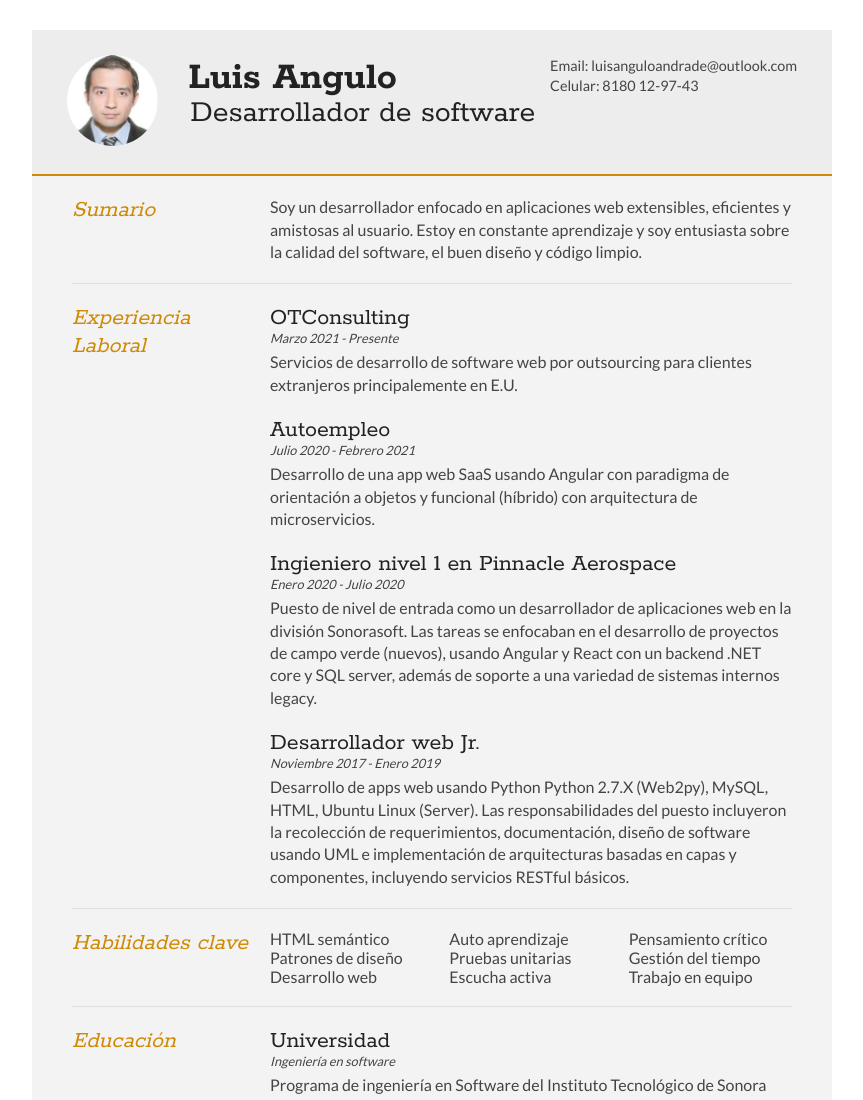
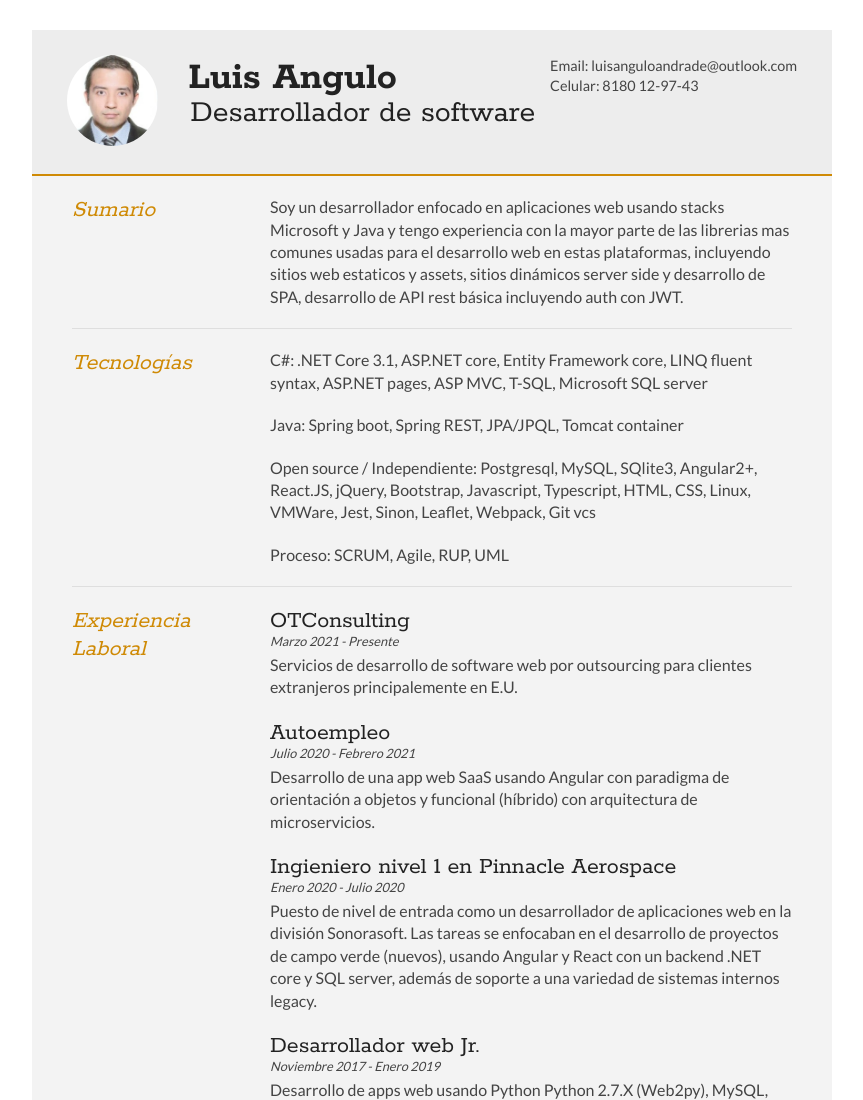
Before and after one commit to Luis-Angulo/resume, a plain HTML site: page index.html in a window 1280 px wide. Shown: the top 1100 px of the page, without its empty margins (208-1071 px from the left). Drawn offline with Linux system fonts and the light colour scheme.

Commit message:
Agreagada seccion de tecnologias, cambios en sumario

```diff
--- a/index.html
+++ b/index.html
@@ -44,9 +44,47 @@
 
             <div class="sectionContent">
               <p>
-                Soy un desarrollador enfocado en aplicaciones web extensibles, eficientes y amistosas al usuario.
-                Estoy en constante aprendizaje y soy entusiasta sobre la calidad del software, el buen diseño y código limpio.
+                Soy un desarrollador enfocado en aplicaciones web usando stacks
+                Microsoft y Java y tengo experiencia con la mayor parte de las
+                librerias mas comunes usadas para el desarrollo web en estas
+                plataformas, incluyendo sitios web estaticos y assets, sitios
+                dinámicos server side y desarrollo de SPA, desarrollo de API
+                rest básica incluyendo auth con JWT.
               </p>
+            </div>
+          </article>
+          <div class="clear"></div>
+        </section>
+
+        <section>
+          <article>
+            <header class="sectionTitle">
+              <h1>Tecnologías</h1>
+            </header>
+            <div class="sectionContent">
+              <div>
+                <p>
+                  C#: .NET Core 3.1, ASP.NET core, Entity Framework core, LINQ
+                  fluent syntax, ASP.NET pages, ASP MVC, T-SQL, Microsoft SQL
+                  server
+                </p>
+              </div>
+              <div>
+                <p>
+                  Java: Spring boot, Spring REST, JPA/JPQL, Tomcat container
+                </p>
+              </div>
+              <div>
+                <p>
+                  Open source / Independiente: Postgresql, MySQL, SQlite3,
+                  Angular2+, React.JS, jQuery, Bootstrap, Javascript,
+                  Typescript, HTML, CSS, Linux, VMWare, Jest, Sinon, Leaflet,
+                  Webpack, Git vcs
+                </p>
+              </div>
+              <div>
+                <p>Proceso: SCRUM, Agile, RUP, UML</p>
+              </div>
             </div>
           </article>
           <div class="clear"></div>
@@ -60,20 +98,31 @@
             <article>
               <h2>OTConsulting</h2>
               <p class="subDetails">Marzo 2021 - Presente</p>
-              <p>Servicios de desarrollo de software web por outsourcing para clientes extranjeros principalemente en E.U.</p>
+              <p>
+                Servicios de desarrollo de software web por outsourcing para
+                clientes extranjeros principalemente en E.U.
+              </p>
             </article>
 
             <article>
               <h2>Autoempleo</h2>
               <p class="subDetails">Julio 2020 - Febrero 2021</p>
-              <p>Desarrollo de una app web SaaS usando Angular con paradigma de orientación a objetos y funcional (híbrido) con arquitectura de microservicios.</p>
+              <p>
+                Desarrollo de una app web SaaS usando Angular con paradigma de
+                orientación a objetos y funcional (híbrido) con arquitectura de
+                microservicios.
+              </p>
             </article>
 
             <article>
               <h2>Ingieniero nivel 1 en Pinnacle Aerospace</h2>
               <p class="subDetails">Enero 2020 - Julio 2020</p>
               <p>
-                Puesto de nivel de entrada como un desarrollador de aplicaciones web en la división Sonorasoft. Las tareas se enfocaban en el desarrollo de proyectos de campo verde (nuevos), usando Angular y React con un backend .NET core y SQL server, además de soporte a una variedad de sistemas internos legacy.
+                Puesto de nivel de entrada como un desarrollador de aplicaciones
+                web en la división Sonorasoft. Las tareas se enfocaban en el
+                desarrollo de proyectos de campo verde (nuevos), usando Angular
+                y React con un backend .NET core y SQL server, además de soporte
+                a una variedad de sistemas internos legacy.
               </p>
             </article>
 
@@ -81,7 +130,12 @@
               <h2>Desarrollador web Jr.</h2>
               <p class="subDetails">Noviembre 2017 - Enero 2019</p>
               <p>
-                Desarrollo de apps web usando Python Python 2.7.X (Web2py), MySQL, HTML, Ubuntu Linux (Server). Las responsabilidades del puesto incluyeron la recolección de requerimientos, documentación, diseño de software usando UML e implementación de arquitecturas basadas en capas y componentes, incluyendo servicios RESTful básicos.
+                Desarrollo de apps web usando Python Python 2.7.X (Web2py),
+                MySQL, HTML, Ubuntu Linux (Server). Las responsabilidades del
+                puesto incluyeron la recolección de requerimientos,
+                documentación, diseño de software usando UML e implementación de
+                arquitecturas basadas en capas y componentes, incluyendo
+                servicios RESTful básicos.
               </p>
             </article>
           </div>
@@ -117,11 +171,15 @@
           <div class="sectionContent">
             <article>
               <h2>Universidad</h2>
-              <p class="subDetails">
-                Ingeniería en software
-              </p>
+              <p class="subDetails">Ingeniería en software</p>
               <p>
-                Programa de ingeniería en Software del Instituto Tecnológico de Sonora (ITSON) en Cd. Obregón, Sonora, México, desde el 2016 hasta el 2020. Sílabus enfocado a temas básicos de ingeniería en software usando el lenguage de programación Java bajo un paradigma orientado a objetos, asi como areas relacionadas como requerimientos, documentación, Q.A., gestión de proyectos, y metodologías de desarrollo de software.
+                Programa de ingeniería en Software del Instituto Tecnológico de
+                Sonora (ITSON) en Cd. Obregón, Sonora, México, desde el 2016
+                hasta el 2020. Sílabus enfocado a temas básicos de ingeniería en
+                software usando el lenguage de programación Java bajo un
+                paradigma orientado a objetos, asi como areas relacionadas como
+                requerimientos, documentación, Q.A., gestión de proyectos, y
+                metodologías de desarrollo de software.
               </p>
             </article>
           </div>
```
